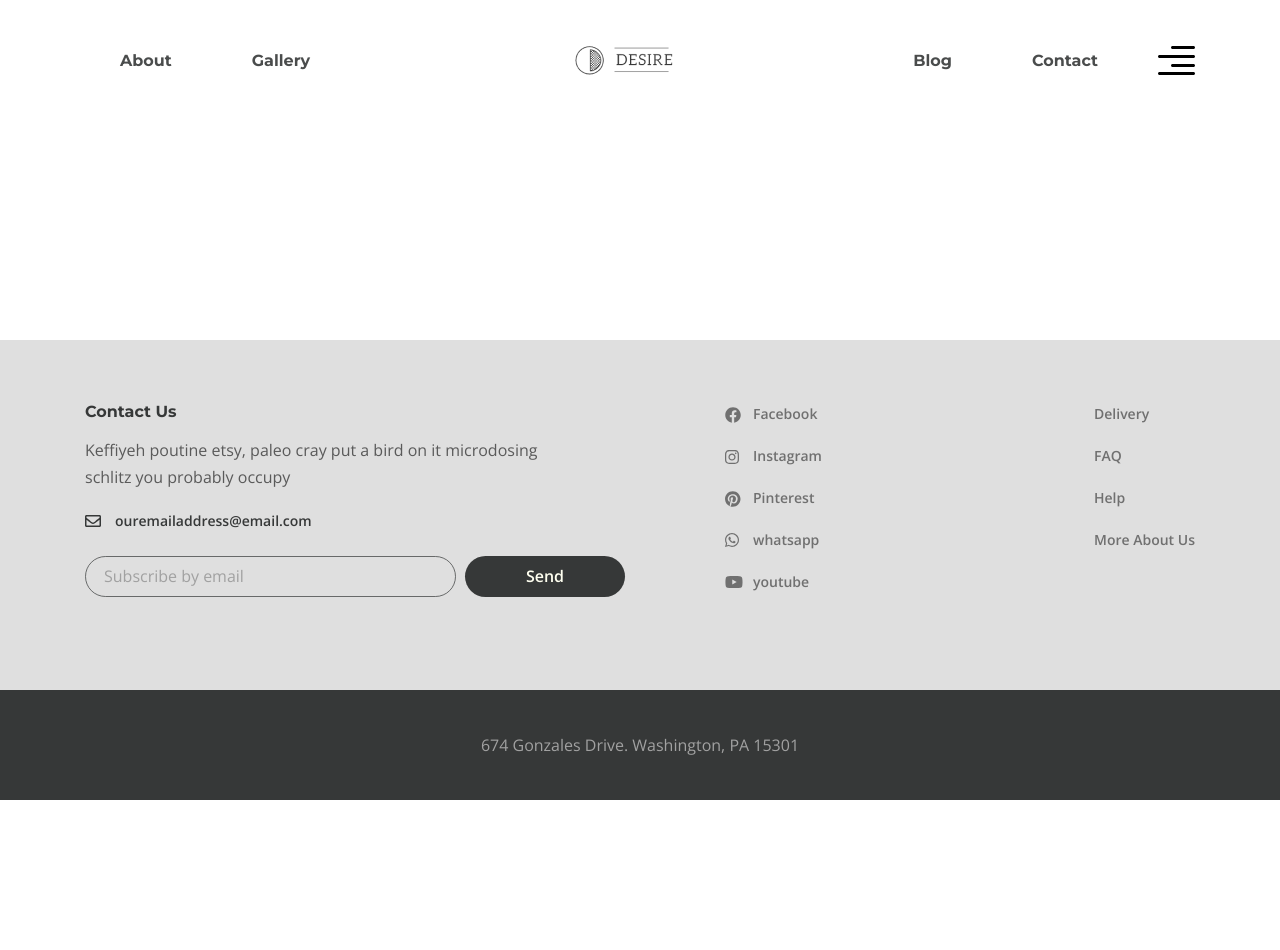
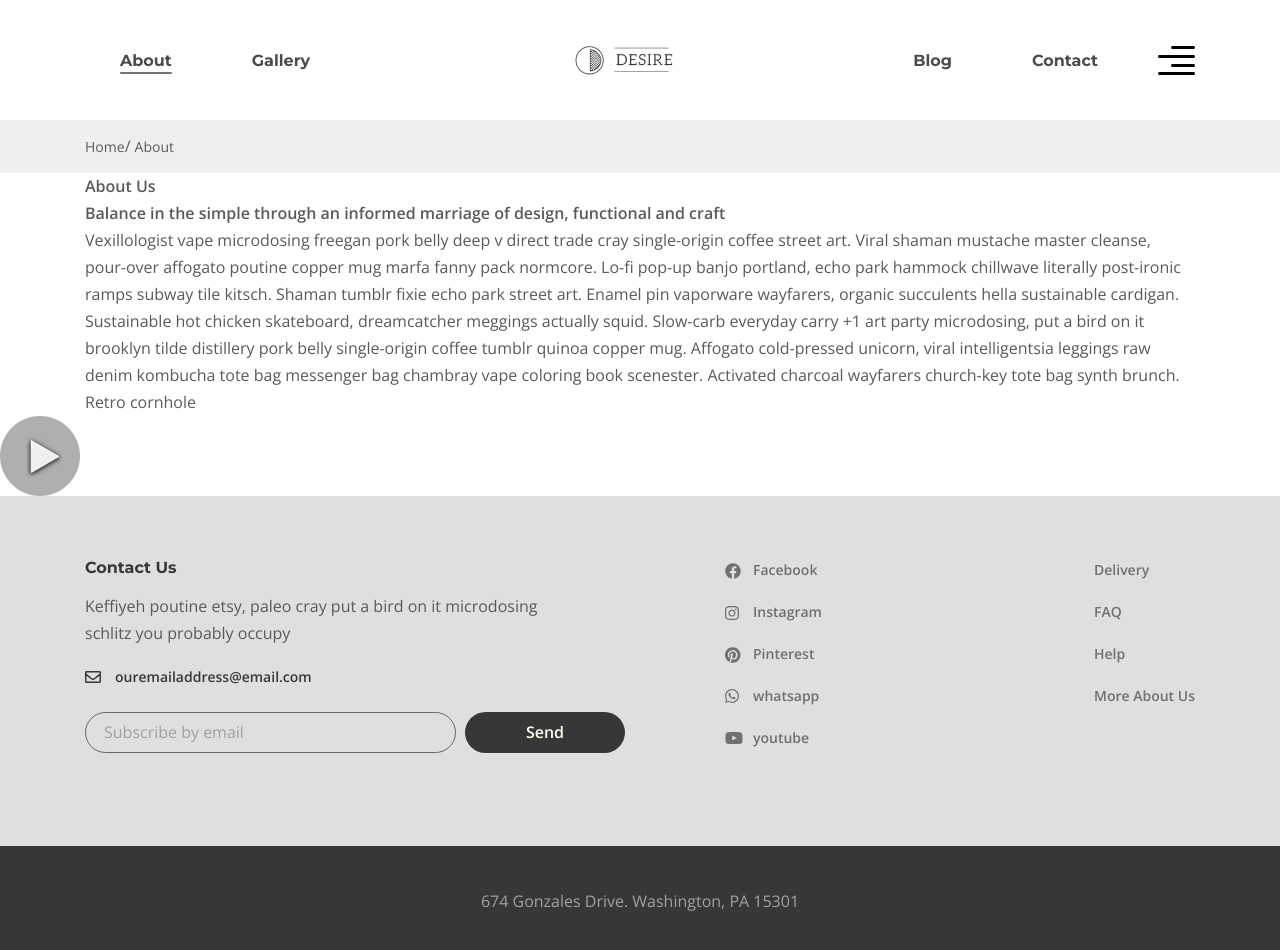
Before and after one commit to StasSAP16/desire, a website: page app/about.html in a window 1280 px wide. Shown: the top 950 px of the page. Before the commit the page ends 800 px from the top, so only its background shows below. Drawn offline with nearby package versions, Linux system fonts and the light colour scheme; files whose address does not match are found by name.

Commit message:
section about / html

```diff
--- a/app/about.html
+++ b/app/about.html
@@ -94,7 +94,7 @@
             <nav class="menu">
               <ul class="menu__list">
                 <li class="menu__list-item">
-                  <a class="menu__list-link" href="#">About</a>
+                  <a class="menu__list-link menu__list-link--active" href="#">About</a>
                 </li>
                 <li class="menu__list-item">
                   <a class="menu__list-link" href="#">Gallery</a>
@@ -137,7 +137,49 @@
           </div>
         </div>
       </header>
-      <main class="main"></main>
+      <main class="main">
+        <div class="breadcrumbs">
+          <div class="container">
+            <ul class="breadcrumbs__list">
+              <li class="breadcrumbs__item">
+                <a class="breadcrumbs__link" href="#">Home</a>
+              </li>
+              <li class="breadcrumbs__item">
+                <a class="breadcrumbs__link" href="#">About</a>
+              </li>
+            </ul>
+          </div>
+        </div>
+        <section class="about">
+          <div class="about__prev">
+            <div class="container">
+              <h2 class="about__prev-title">
+                About Us
+              </h2>
+            </div>
+          </div>
+          <div class="about__content">
+            <div class="container">
+              <h3 class="about__title">
+                Balance in the simple through an informed marriage of design, functional and craft
+              </h3>
+              <div class="about__text">
+                <p>
+                  Vexillologist vape microdosing freegan pork belly deep v direct trade cray single-origin coffee street art. Viral shaman mustache master cleanse, pour-over affogato poutine copper mug marfa fanny pack normcore. Lo-fi pop-up banjo portland, echo park hammock chillwave literally post-ironic ramps subway tile kitsch. Shaman tumblr fixie echo park street art. Enamel pin vaporware wayfarers, organic succulents hella sustainable cardigan.
+                </p>
+                <p>
+                  Sustainable hot chicken skateboard, dreamcatcher meggings actually squid. Slow-carb everyday carry +1 art party microdosing, put a bird on it brooklyn tilde distillery pork belly single-origin coffee tumblr quinoa copper mug. Affogato cold-pressed unicorn, viral intelligentsia leggings raw denim kombucha tote bag messenger bag chambray vape coloring book scenester. Activated charcoal wayfarers church-key tote bag synth brunch. Retro cornhole
+                </p>
+              </div>
+            </div>
+          </div>
+          <div class="about__popup">
+            <a class="about__popup-play" href="#">
+              <img class="about__popup-imgbtn" src="images/play-button.svg" alt="play button">
+            </a>
+          </div>
+        </section>
+      </main>
       <footer class="footer">
         <div class="footer__content">
           <div class="container">
--- a/app/scss/style.scss
+++ b/app/scss/style.scss
@@ -16,6 +16,28 @@
         border: none;
         padding: 0;
         cursor: pointer;
+    }
+}
+
+.breadcrumbs{
+    background: rgba(#DFDFDF, .5);
+    padding: 13px 14px;
+    &__list{
+        display: flex;
+    }
+    // вставляем /
+    &__item::after{
+        content: '/';
+        margin-left: -4px;
+        margin-right: 4px;
+    }
+    // убираем у последней li "/"
+    &__item:last-child::after{
+        display: none;
+    }
+    &__link{
+        font-size: 14px;
+        color: $default;
     }
 }
 
@@ -38,6 +60,20 @@
         @extend %title-font;
         color: rgba(54, 56, 56, 0.9);
         line-height: 22px
+    }
+    &__list-link--active{
+        padding-bottom: 4px;
+        position: relative;
+        &::after{
+            content: '';
+            position: absolute;
+            bottom: 0;
+            left: 0;
+            right: 0;
+            height: 2px;
+            border-radius: 1px;
+            background-color: rgba($title, .7);
+        }
     }
 }
 
@@ -433,7 +469,6 @@
     }
 }
 
-
 .footer{
     &__content{
         background: #DFDFDF;
```
Also changed, not shown: app/page.html (+14 -1 lines), app/css/style.min.css, app/images/play-button.svg (added).
